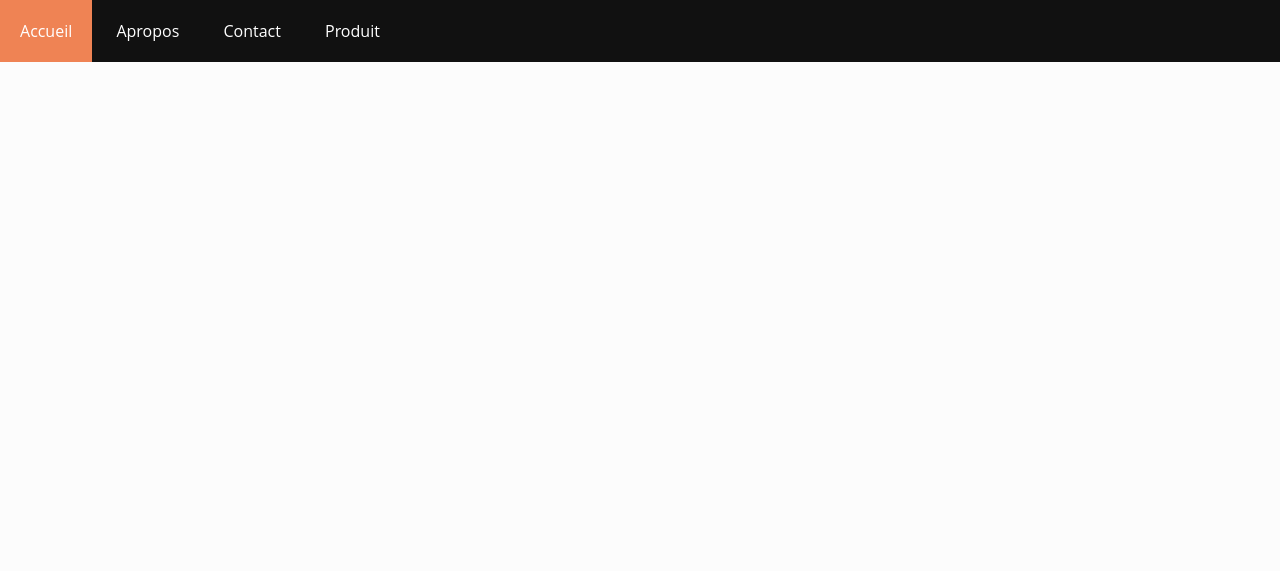
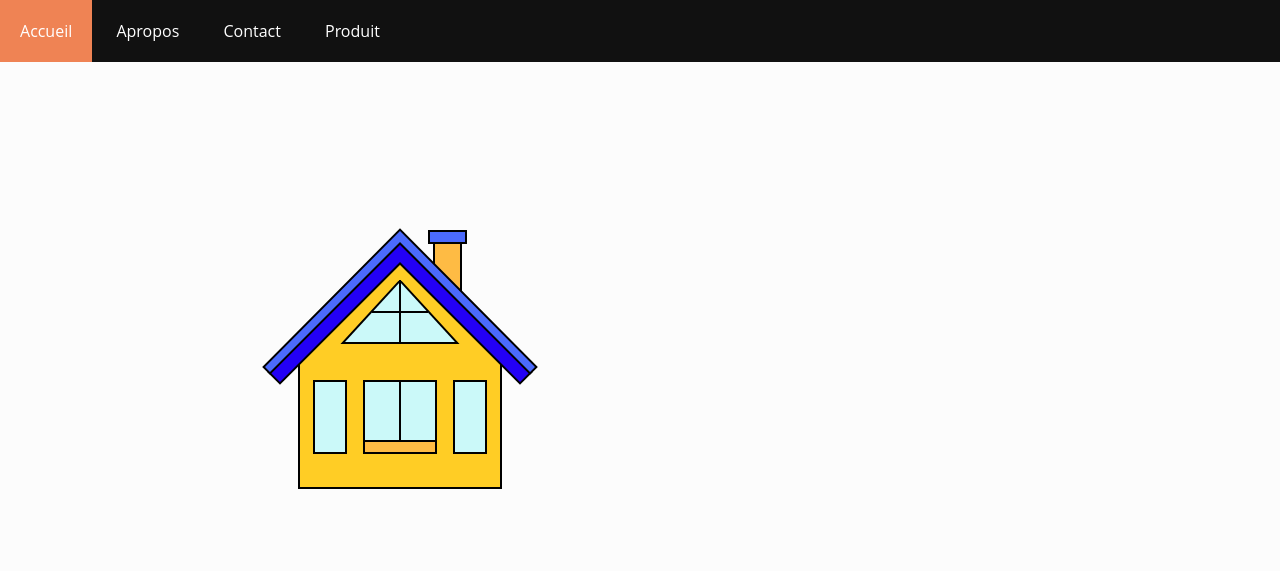
Before and after one commit to Herlandy/ProjetfinalCMLKingComputing, a plain HTML site: page Index.html in a window 1280 px wide. Shown: the top 571 px of the page. Drawn offline with Linux system fonts and the light colour scheme.

Commit message:
Fin des modifications

```diff
--- a/Index.html
+++ b/Index.html
@@ -34,6 +34,6 @@
 
 	</div>
 </footer>
-
+<script type="text/javascript" src="Javascript/javascript.js"></script>
 </body>
 </html>
```
